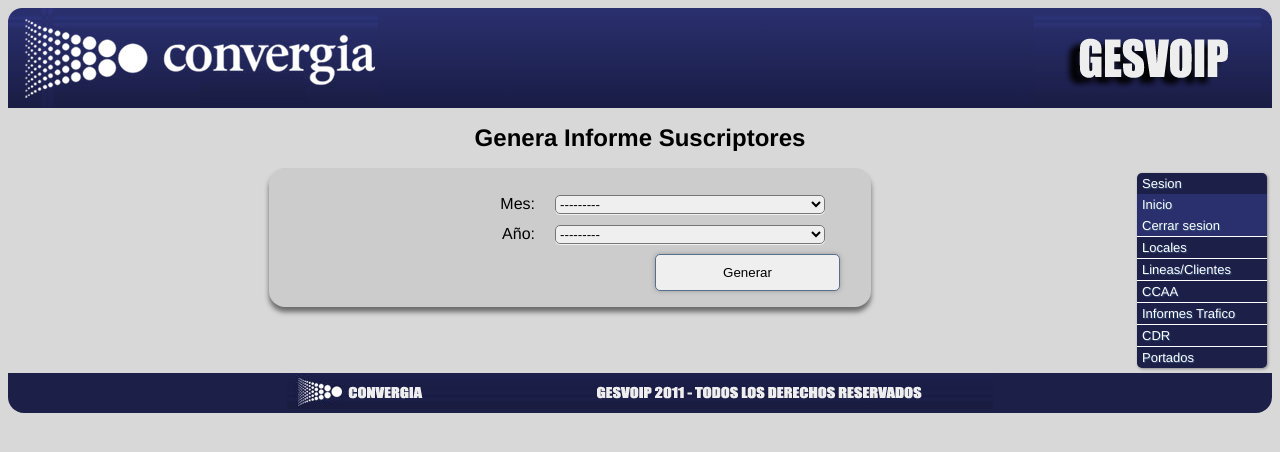
After one commit to leonciokof/gesvoip, a Django app: page /sti_informe_suscriptores/ in a window 1280 px wide. The commit adds this page. Shown: the top 452 px of the page. Run offline with Django 3.2, Linux system fonts and the light colour scheme; some libraries are stand-ins or nearby versions.

Commit message:
Se agrego sti_informe_suscriptores.

```diff
--- a/gesvoip_project/sti/templates/sti/base_intranet.html
+++ b/gesvoip_project/sti/templates/sti/base_intranet.html
@@ -20,7 +20,7 @@
       <ul>
         <li><a href="{% url 'sti:sti_lineas' %}">Buscar/Modificar</a></li>
         <li><a href="{% url 'sti:sti_informe_lineas' %}">Informe Lineas</a></li>
-        <li><a href='sti_informe_suscriptores.php'>Informe Suscriptores(Voip)</a></li>
+        <li><a href="{% url 'sti:sti_informe_suscriptores' %}">Informe Suscriptores(Voip)</a></li>
         <li><a href='sti_ingresa_portado.php'>Ingresa Portado</a></li>
         <li><a href='ingresa_rango_portados.php'>Ingresa Rango Portados</a></li>
       </ul>
--- a/gesvoip_project/sti/templates/sti/cpanel_sti.html
+++ b/gesvoip_project/sti/templates/sti/cpanel_sti.html
@@ -18,7 +18,7 @@
       <option selected>Seleccionar Opción</option>
       <option value="{% url 'sti:sti_lineas' %}">Buscar/Modificar Lineas</option>
       <option value="{% url 'sti:sti_informe_lineas' %}">Informe Lineas en Servicio</option>
-      <option value='sti_informe_lineas.php'>Informe Suscriptores (Voip)</option>
+      <option value="{% url 'sti:sti_informe_suscriptores' %}">Informe Suscriptores (Voip)</option>
       <option value='sti_ingresa_portado.php'>Ingresa Portado</option>
       <option value='ingresa_rango_portados.php'>Ingresa Rango Portados</option>
     </select>
--- /dev/null
+++ b/gesvoip_project/sti/templates/sti/sti_informe_suscriptores.html
@@ -0,0 +1,12 @@
+{% extends "sti/base_intranet.html" %}
+
+{% block title %}Genera Informe Suscriptores - GesVoIP{% endblock title %}
+{% block title2 %}<h1>Genera Informe Suscriptores</h1>{% endblock title2 %}
+
+{% block content %}
+  <form name="cargaCdr" id="cargaCdr" class="formulario" method="post">
+    {% csrf_token %}
+    {{ form }}
+    <input type="submit" name="generar" id="generar" value="Generar">
+  </form>
+{% endblock content %}
--- a/gesvoip_project/sti/urls.py
+++ b/gesvoip_project/sti/urls.py
@@ -18,4 +18,8 @@
         'sti_informe_lineas', name='sti_informe_lineas'),
     url(r'^sti_informe_lineas2/(?P<year>\d+)/(?P<month>\d+)/$',
         'sti_informe_lineas2', name='sti_informe_lineas2'),
+    url(r'^sti_informe_suscriptores/$',
+        'sti_informe_suscriptores', name='sti_informe_suscriptores'),
+    url(r'^sti_informe_suscriptores2/(?P<year>\d+)/(?P<month>\d+)/$',
+        'sti_informe_suscriptores2', name='sti_informe_suscriptores2'),
 )
--- a/gesvoip_project/sti/views.py
+++ b/gesvoip_project/sti/views.py
@@ -280,3 +280,54 @@
         return context
 
 sti_informe_lineas2 = sti_informe_lineas2View.as_view()
+
+
+class sti_informe_suscriptoresView(generic.FormView):
+
+    """ Vista de sti_informe_suscriptores """
+
+    form_class = forms.FechaForm
+    template_name = 'sti/sti_informe_suscriptores.html'
+
+    def form_valid(self, form):
+        self.year = form.cleaned_data.get('year')
+        self.month = form.cleaned_data.get('month')
+
+        return super(sti_informe_suscriptoresView, self).form_valid(form)
+
+    def get_success_url(self):
+        return reverse_lazy(
+            'sti:sti_informe_suscriptores2',
+            kwargs={'year': self.year, 'month': self.month})
+
+sti_informe_suscriptores = sti_informe_suscriptoresView.as_view()
+
+
+class sti_informe_suscriptores2View(CSVResponseMixin, generic.TemplateView):
+
+    """ Vista de sti_informe_suscriptores2 """
+
+    template_name = 'sti/sti_informe_suscriptores2.html'
+
+    def get_context_data(self, **kwargs):
+        context = super(
+            sti_informe_suscriptores2View, self).get_context_data(**kwargs)
+        items = []
+        fecha = '{0}{1}'.format(kwargs.get('year'), kwargs.get('month'))
+        title = 'VI_314_{0}_SUSCRIPTORES.txt'.format(fecha)
+        empresa = models.Lineas.objects.filter(
+            tipo_persona='Empresa', numero__regex=r'^5644690').count()
+        natural = models.Lineas.objects.filter(
+            tipo_persona='Natural', numero__regex=r'^5644690').count()
+
+        if natural > 0:
+            items.append([314, fecha, 'RE', natural])
+
+        if empresa > 0:
+            items.append([314, fecha, 'CO', empresa])
+
+        context.update({'title': title, 'items': items})
+
+        return context
+
+sti_informe_suscriptores2 = sti_informe_suscriptores2View.as_view()
```
